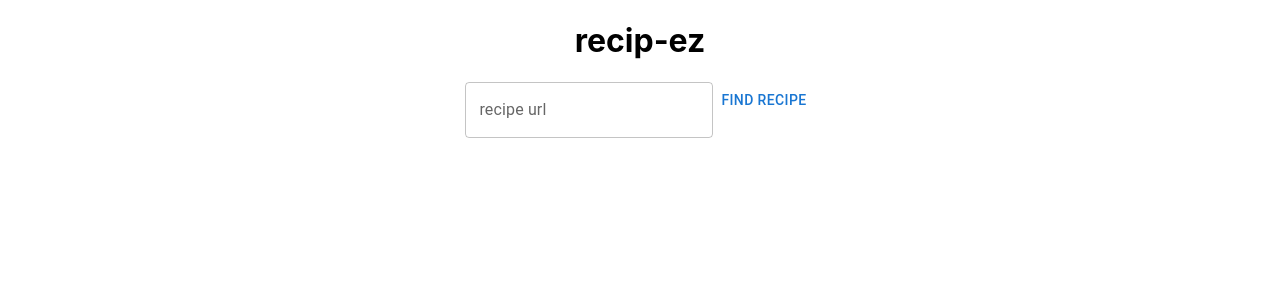
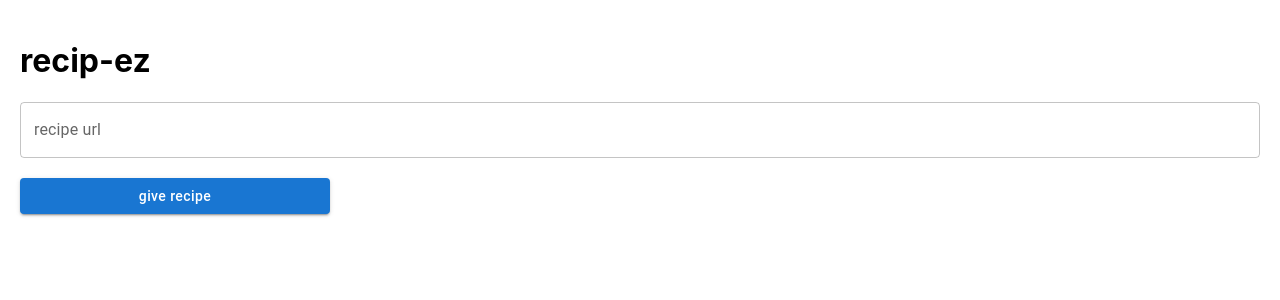
Before and after one commit to bensonbenson/recipez, a React (Vite) app: page / in a window 1280 px wide. Shown: the top 300 px of the page. Built offline with nearby package versions, Linux system fonts and the light colour scheme.

Commit message:
update styling, contract, cleanup

```diff
--- a/package.json
+++ b/package.json
@@ -19,8 +19,7 @@
     "gh-pages": "^6.3.0",
     "react": "^19.1.0",
     "react-dom": "^19.1.0",
-    "typescript": "^4.9.5",
-    "web-vitals": "^2.1.4"
+    "typescript": "^4.9.5"
   },
   "scripts": {
     "start": "vite",
--- a/src/App.css
+++ /dev/null
@@ -1,38 +0,0 @@
-.App {
-  text-align: center;
-}
-
-.App-logo {
-  height: 40vmin;
-  pointer-events: none;
-}
-
-@media (prefers-reduced-motion: no-preference) {
-  .App-logo {
-    animation: App-logo-spin infinite 20s linear;
-  }
-}
-
-.App-header {
-  background-color: #282c34;
-  min-height: 100vh;
-  display: flex;
-  flex-direction: column;
-  align-items: center;
-  justify-content: center;
-  font-size: calc(10px + 2vmin);
-  color: white;
-}
-
-.App-link {
-  color: #61dafb;
-}
-
-@keyframes App-logo-spin {
-  from {
-    transform: rotate(0deg);
-  }
-  to {
-    transform: rotate(360deg);
-  }
-}
--- a/src/App.tsx
+++ b/src/App.tsx
@@ -1,9 +1,8 @@
-import "./App.css";
 import { RecipePage } from "./components/RecipePage";
 
 function App() {
   return (
-    <div className="App">
+    <div>
       <RecipePage />
     </div>
   );
--- a/src/api/getRecipe.ts
+++ b/src/api/getRecipe.ts
@@ -6,6 +6,8 @@ export type Recipe = {
   title: string;
   ingredients: string[];
   instructions: string;
+  yields?: string;
+  total_time?: string;
 };
 
 export const getRecipe = async (recipeUrl: string) => {
--- a/src/components/RecipeDetails.tsx
+++ b/src/components/RecipeDetails.tsx
@@ -11,17 +11,20 @@ export const RecipeDetails = (props: RecipeDetailsProps) => {
   return (
     <div>
       <h2>{recipe.title}</h2>
-      <h3>Ingredients</h3>
+      <h3>{`${recipe.total_time} min` || ""}</h3>
+      <h3>{recipe.yields || ""}</h3>
+      <h3>ingredients</h3>
       <ul>
         {recipe.ingredients.map((ingredient, index) => (
           <li key={index}>{ingredient}</li>
         ))}
       </ul>
-      <h3>Instructions</h3>
+      <h3>instructions</h3>
       {recipe.instructions.split("\n").map((item, idx) => {
         return (
           <React.Fragment key={idx}>
             {item}
+            <br />
             <br />
           </React.Fragment>
         );
--- a/src/components/RecipePage.tsx
+++ b/src/components/RecipePage.tsx
@@ -4,16 +4,25 @@ import { getRecipe } from "../api/getRecipe";
 import { Recipe } from "../api/getRecipe";
 import { RecipeDetails } from "./RecipeDetails";
 import { LoadingText } from "./LoadingText";
+import { isValidUrl } from "../utils/utils";
+import "../styles/RecipePage.css";
 
 export const RecipePage = () => {
   const [recipeUrl, setRecipeUrl] = useState("");
   const [recipe, setRecipe] = useState<Recipe | null>(null);
   const [isLoading, setIsLoading] = useState(false);
+  const [isUrlError, setIsUrlError] = useState(false);
 
   const handleRecipeUrlChange = (
     event: React.ChangeEvent<HTMLInputElement>
   ) => {
-    setRecipeUrl(event.target.value);
+    const { value } = event.target;
+    setRecipeUrl(value);
+    if (value && !isValidUrl(value)) {
+      setIsUrlError(true);
+    } else {
+      setIsUrlError(false);
+    }
   };
 
   const handleButtonClick = async () => {
@@ -29,7 +38,7 @@ export const RecipePage = () => {
   };
 
   return (
-    <div>
+    <div className="basePage">
       <h1>recip-ez</h1>
       <TextField
         variant="outlined"
@@ -37,10 +46,20 @@ export const RecipePage = () => {
         onChange={handleRecipeUrlChange}
         value={recipeUrl}
         disabled={isLoading}
+        error={isUrlError}
+        helperText={isUrlError ? "invalid url" : ""}
       />
-      <Button onClick={handleButtonClick} disabled={isLoading}>
-        find recipe
-      </Button>
+      <div className="findRecipeButtonContainer">
+        <Button
+          sx={{ textTransform: "lowercase" }}
+          onClick={handleButtonClick}
+          disabled={isLoading}
+          variant="contained"
+          className="findRecipeButton"
+        >
+          give recipe
+        </Button>
+      </div>
       {isLoading && <LoadingText />}
       {recipe && <RecipeDetails recipe={recipe} />}
     </div>
--- a/src/index.tsx
+++ b/src/index.tsx
@@ -1,19 +1,13 @@
-import React from 'react';
-import ReactDOM from 'react-dom/client';
-import './index.css';
-import App from './App';
-import reportWebVitals from './reportWebVitals';
+import React from "react";
+import ReactDOM from "react-dom/client";
+import "./index.css";
+import App from "./App";
 
 const root = ReactDOM.createRoot(
-  document.getElementById('root') as HTMLElement
+  document.getElementById("root") as HTMLElement
 );
 root.render(
   <React.StrictMode>
     <App />
   </React.StrictMode>
 );
-
-// If you want to start measuring performance in your app, pass a function
-// to log results (for example: reportWebVitals(console.log))
-// or send to an analytics endpoint. Learn more: https://bit.ly/CRA-vitals
-reportWebVitals();
--- /dev/null
+++ b/src/styles/RecipePage.css
@@ -0,0 +1,13 @@
+.basePage {
+  display: flex;
+  flex-direction: column;
+  padding: 20px;
+}
+
+.findRecipeButtonContainer {
+  margin-top: 20px;
+}
+
+.findRecipeButton {
+  width: 25%;
+}
--- /dev/null
+++ b/src/utils/utils.ts
@@ -0,0 +1,8 @@
+export const isValidUrl = (url: string): boolean => {
+  try {
+    new URL(url);
+    return true;
+  } catch (error) {
+    return false;
+  }
+};
```
Also changed, not shown: 1 other file (tests, documents, lock files or other folders).
